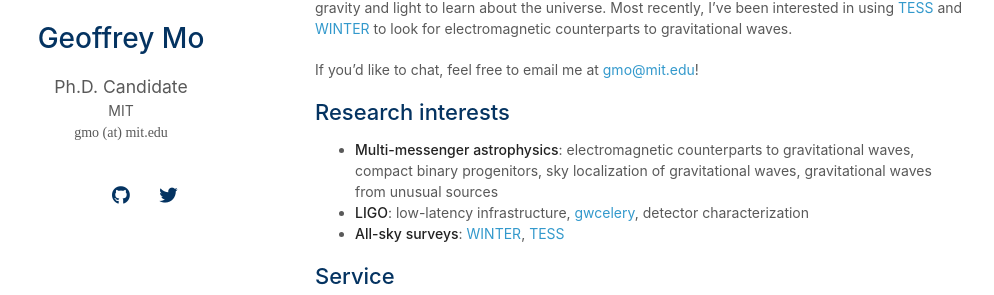
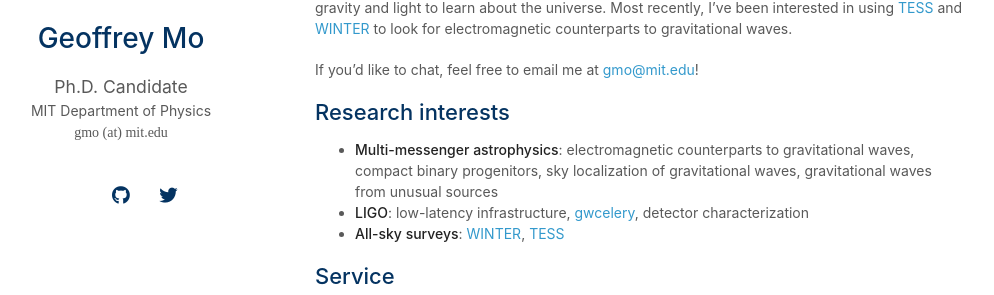
Before and after one commit to geoffreymo/geoffreymo.github.io, a Jekyll site: the page built from index.md, in a window 1280 px wide. Shown: the part 241-536 px from the top of the page, without its empty margins (155-1149 px from the left). Built offline with Jekyll 4.4.1, drawn with Linux system fonts in a browser that asks for light colours; nearby versions of some CDN libraries; a style sheet for code colours, icons or effects is not loaded; our own code applies the rules of GitHub Pages for plain Markdown files.

Commit message:
Update affiliation

```diff
--- a/_config.yml
+++ b/_config.yml
@@ -1,7 +1,8 @@
 # Basic Information
 title: Geoffrey Mo
 position: Ph.D. Candidate
-affiliation: MIT
+affiliation: MIT Department of Physics
+affiliation_link: https://physics.mit.edu/
 email: gmo (at) mit.edu
 
 # Search Engine Optimization (SEO)
```
